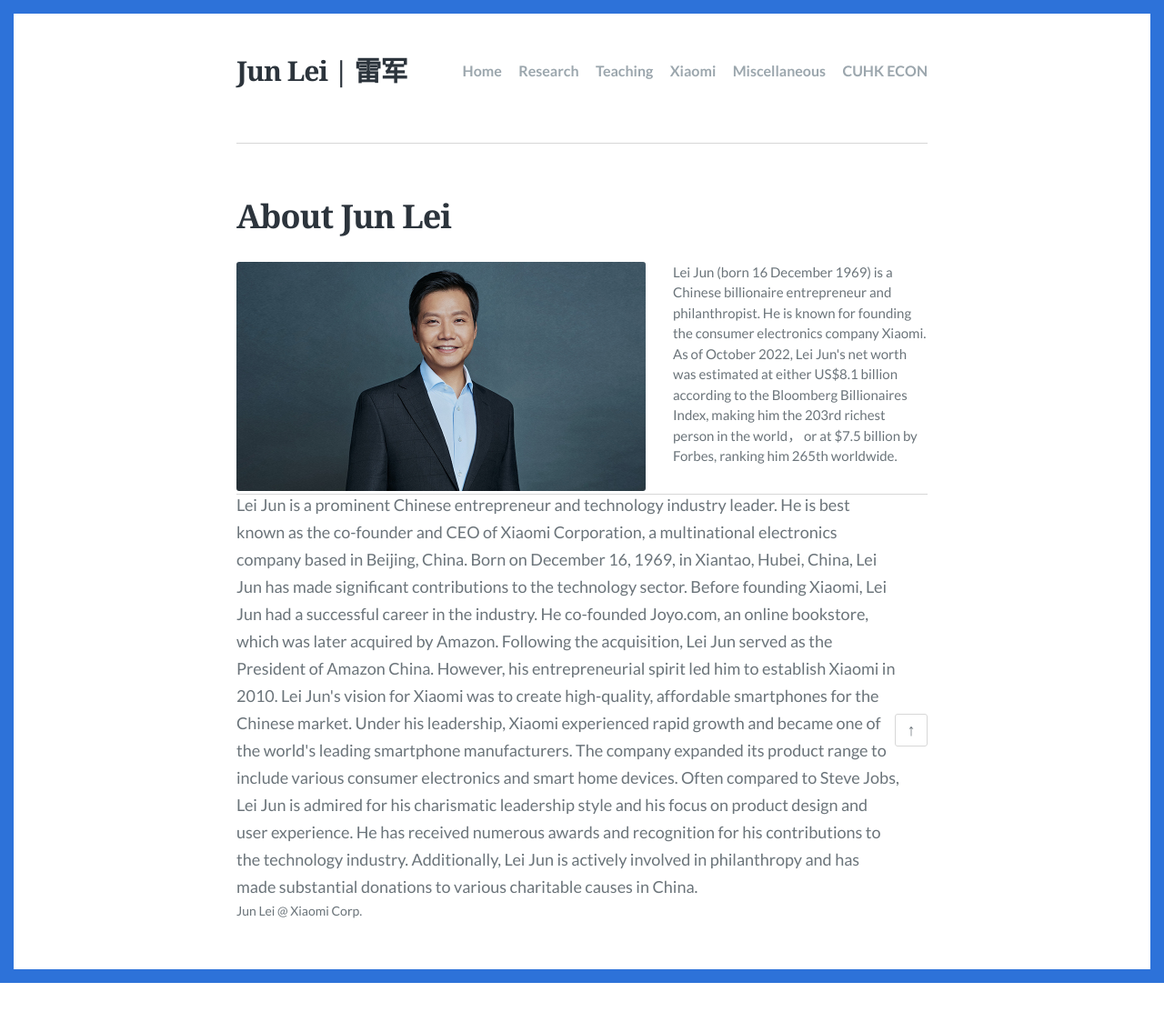
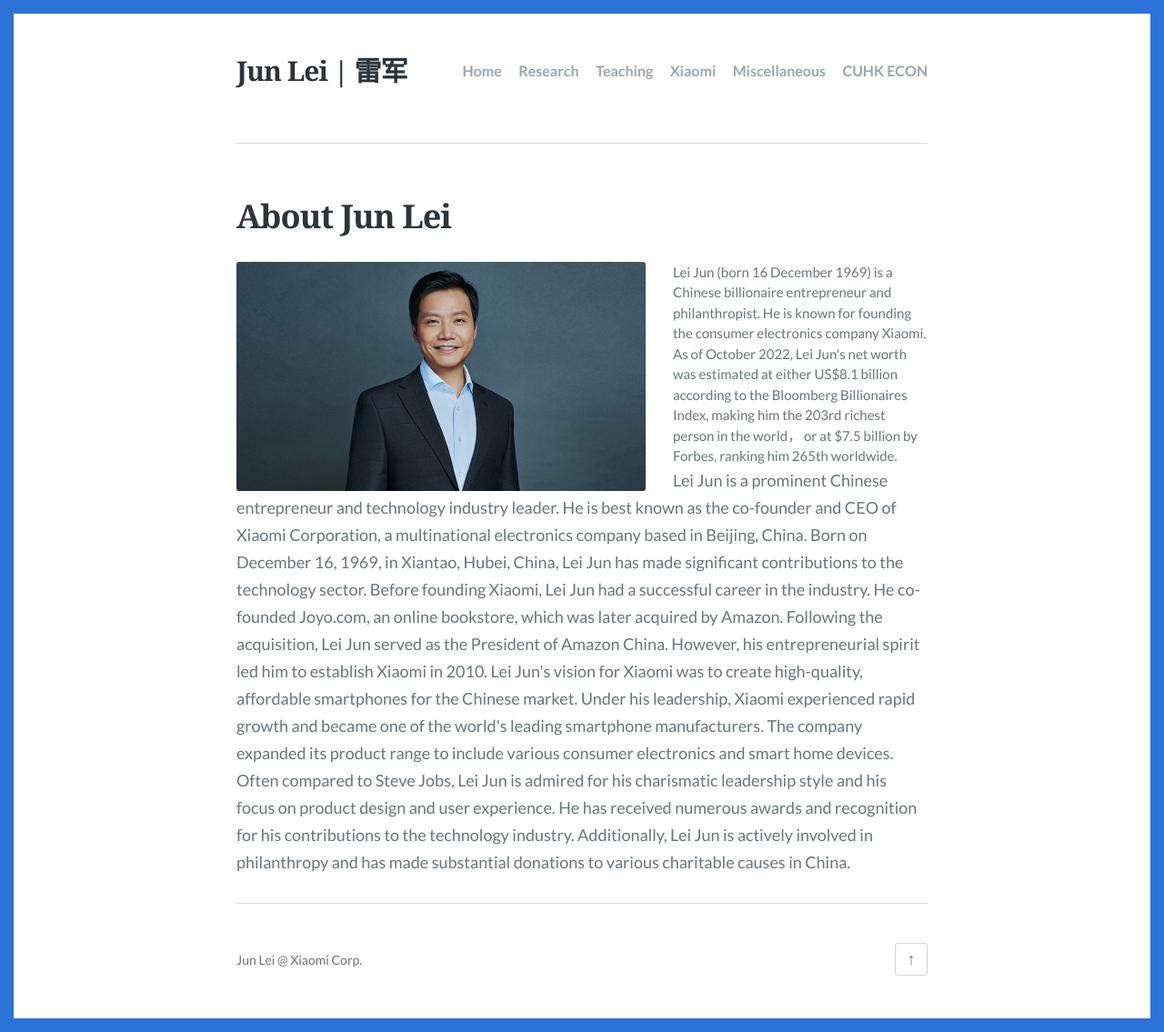
Before and after one commit to ciqiaowang/ciqiaowang.github.io, a Jekyll site: the page built from index.html, in a window 1280 px wide. Shown: the whole page at 91% size. Built offline with Jekyll 4.4.1, drawn with Linux system fonts in a browser that asks for light colours; the list of posts is cut into pages by our own code; before the commit the page ends 1081 px from its top, so only the background shows below that.

Commit message:
Update index.html

```diff
--- a/index.html
+++ b/index.html
@@ -39,7 +39,6 @@
                 Lei Jun (born 16 December 1969) is a Chinese billionaire entrepreneur and philanthropist. He is known for founding the consumer electronics company Xiaomi. As of October 2022, Lei Jun's net worth was estimated at either US$8.1 billion according to the Bloomberg Billionaires Index, making him the 203rd richest person in the world， or at $7.5 billion by Forbes, ranking him 265th worldwide.
             </div>
              <div class="bigBox">
-            <div class="bigBox_img_left">
                 Lei Jun is a prominent Chinese entrepreneur and technology industry leader. He is best known as the co-founder and CEO of Xiaomi Corporation, a multinational electronics company based in Beijing, China. Born on December 16, 1969, in Xiantao, Hubei, China, Lei Jun has made significant contributions to the technology sector.
                 Before founding Xiaomi, Lei Jun had a successful career in the industry. He co-founded Joyo.com, an online bookstore, which was later acquired by Amazon. Following the acquisition, Lei Jun served as the President of Amazon China. However, his entrepreneurial spirit led him to establish Xiaomi in 2010.
                 Lei Jun's vision for Xiaomi was to create high-quality, affordable smartphones for the Chinese market. Under his leadership, Xiaomi experienced rapid growth and became one of the world's leading smartphone manufacturers. The company expanded its product range to include various consumer electronics and smart home devices.
```
